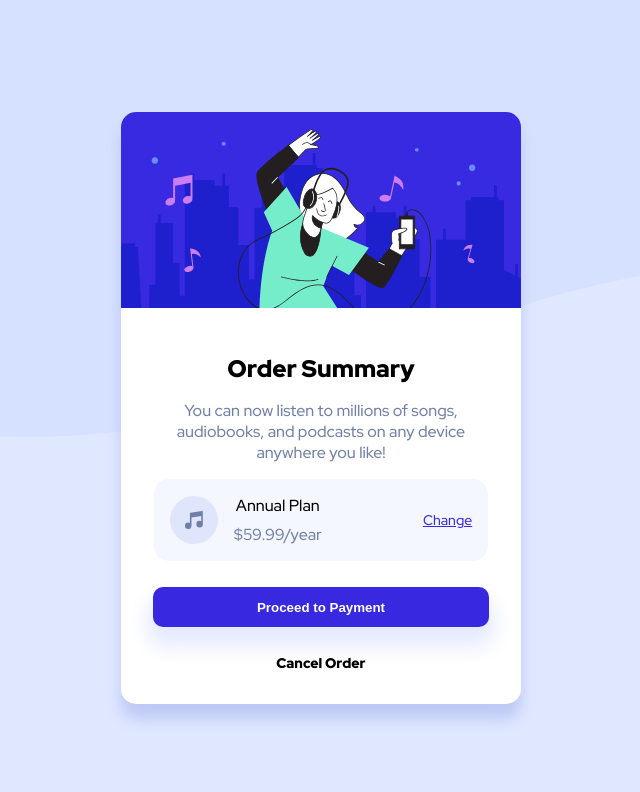
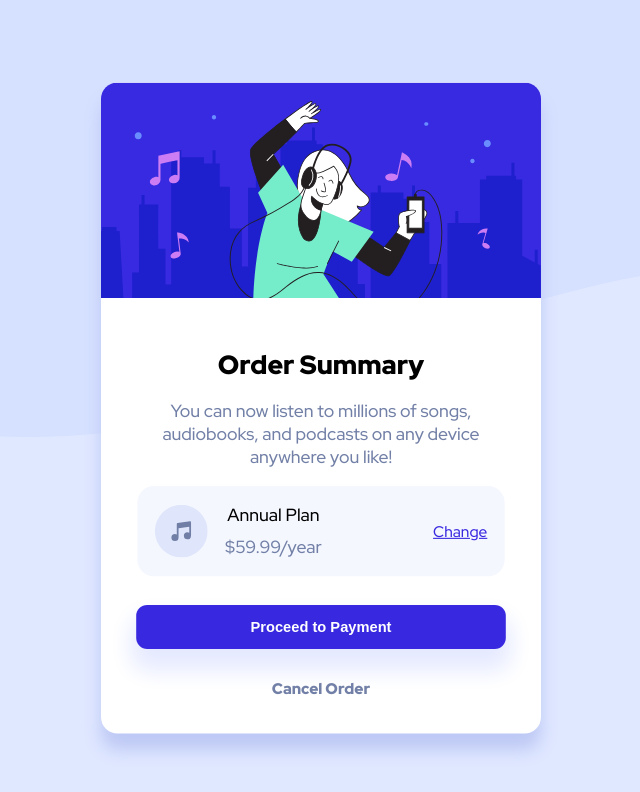
Before and after one commit to Danteie/front-end-order-summary, a plain HTML site: page index.html in a window 1280 px wide. Shown: the whole page, without its empty margins (319-959 px from the left). Drawn offline with Linux system fonts and the light colour scheme.

Commit message:
fix size

```diff
--- a/index.html
+++ b/index.html
@@ -18,7 +18,6 @@
   <main class="countainer">
     <img src="images/illustration-hero.svg" alt="music" class="main-image">
     <div class="main">
-
       <h1 class="black">Order Summary</h1>
       <p>You can now listen to millions of songs, audiobooks, and podcasts on any
         device anywhere you like!</p>
@@ -33,30 +32,8 @@
          <div><a href="#" class="change">Change</a></div>
       </div>
       <button>Proceed to Payment</button>
-      <a href="#" class="cancel black">Cancel Order</a>
+      <a href="#" class="cancel">Cancel Order</a>
     </div>
-
-
   </main>
-
-
-
-  <!-- Order Summary
-
-  You can now listen to millions of songs, audiobooks, and podcasts on any
-  device anywhere you like!
-
-  Annual Plan
-  $59.99/year
-
-  Change
-
-  Proceed to Payment
-  Cancel Order -->
-
-  <!-- <div class="attribution">
-    Challenge by <a href="https://www.frontendmentor.io?ref=challenge" target="_blank">Frontend Mentor</a>.
-    Coded by <a href="#">Aleksandar Djuratovic</a>.
-  </div> -->
 </body>
 </html>
--- a/style.css
+++ b/style.css
@@ -18,6 +18,7 @@ body{
     background-color: white;
     border-radius: 15px;
     box-shadow: 0px 15px 15px 0px hsl(228, 73%, 85%);
+    scale: 1.1;
 }
 
 h1{
```
